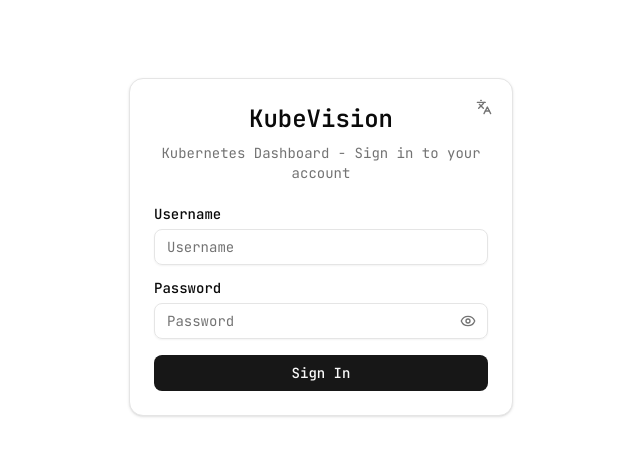
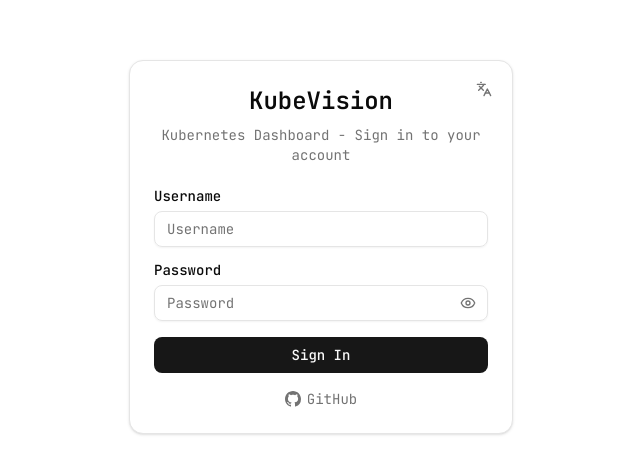
Before and after one commit to gocronx/kubevision, a React (Vite) app in the folder web/: page /login in a window 1280 px wide. Shown: the part 153-626 px from the top of the page, without its empty margins (319-959 px from the left). Built offline with nearby package versions, Linux system fonts and the light colour scheme.

Commit message:
feat: update vite config

```diff
--- a/web/src/pages/auth/login.tsx
+++ b/web/src/pages/auth/login.tsx
@@ -190,6 +190,17 @@
                 {t("login.submit")}
               </Button>
             </form>
+            <div className="mt-4 flex justify-center">
+              <a
+                href="https://github.com/gocronx/kubevision"
+                target="_blank"
+                rel="noopener noreferrer"
+                className="inline-flex items-center gap-1.5 text-sm text-muted-foreground hover:text-foreground transition-colors"
+              >
+                <svg className="size-4" viewBox="0 0 24 24" fill="currentColor"><path d="M12 0C5.37 0 0 5.37 0 12c0 5.31 3.435 9.795 8.205 11.385.6.105.825-.255.825-.57 0-.285-.015-1.23-.015-2.235-3.015.555-3.795-.735-4.035-1.41-.135-.345-.72-1.41-1.23-1.695-.42-.225-1.02-.78-.015-.795.945-.015 1.62.87 1.845 1.23 1.08 1.815 2.805 1.305 3.495.99.105-.78.42-1.305.765-1.605-2.67-.3-5.46-1.335-5.46-5.925 0-1.305.465-2.385 1.23-3.225-.12-.3-.54-1.53.12-3.18 0 0 1.005-.315 3.3 1.23.96-.27 1.98-.405 3-.405s2.04.135 3 .405c2.295-1.56 3.3-1.23 3.3-1.23.66 1.65.24 2.88.12 3.18.765.84 1.23 1.905 1.23 3.225 0 4.605-2.805 5.625-5.475 5.925.435.375.81 1.095.81 2.22 0 1.605-.015 2.895-.015 3.3 0 .315.225.69.825.57A12.02 12.02 0 0 0 24 12c0-6.63-5.37-12-12-12z"/></svg>
+                <span>GitHub</span>
+              </a>
+            </div>
           </CardContent>
         </Card>
       </div>
--- a/web/vite.config.ts
+++ b/web/vite.config.ts
@@ -18,13 +18,20 @@
         ws: true,
         configure: (proxy) => {
           proxy.on("error", () => {})
+          proxy.on("proxyReq", (_proxyReq, _req, res) => {
+            res.on("error", () => {})
+          })
           proxy.on("proxyReqWs", (_proxyReq, _req, socket) => {
             socket.on("error", () => {})
           })
-          proxy.on("proxyRes", (_proxyRes, _req, res) => {
+          proxy.on("proxyRes", (_proxyRes, req, res) => {
             res.on("error", () => {})
+            req.on("error", () => {})
           })
           proxy.on("open", (socket) => {
+            socket.on("error", () => {})
+          })
+          proxy.on("close", (_res, socket) => {
             socket.on("error", () => {})
           })
         },
```
